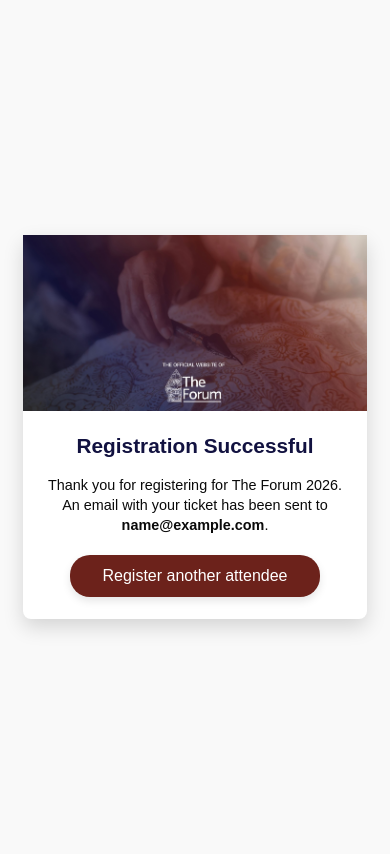
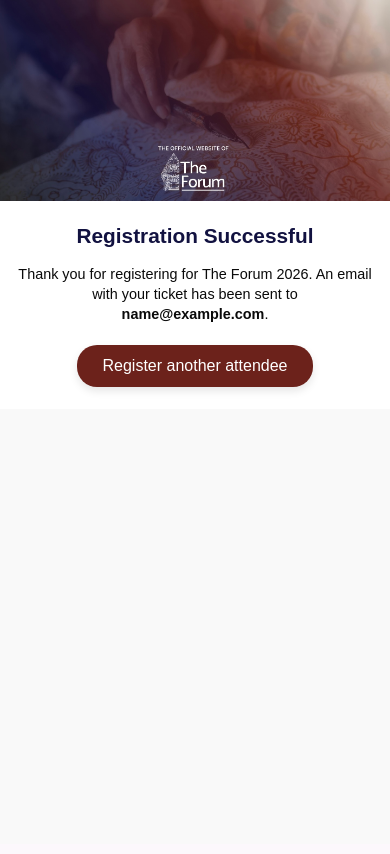
Before and after one commit to aureliatann/theforum, a Django app: template attendees/templates/success.html in a window 390 px wide. After the commit the page ends 390 px from the top, so only its background shows below. Run offline with Django 5.2, Linux system fonts and the light colour scheme; the template is opened without the code that fills it: most values are stand-ins (such as "Sample title", 1, 10 or a date in 2020); some libraries are stand-ins or nearby versions.

Commit message:
fixed zoom-in issue and success page

```diff
--- a/attendees/static/attendees/css/style.css
+++ b/attendees/static/attendees/css/style.css
@@ -1,3 +1,8 @@
+* {
+    max-width: 100%;
+    box-sizing: border-box;
+}
+
 /* ============================
    GENERAL PAGE STYLES
 ============================ */
@@ -399,16 +404,30 @@ hr {
     box-sizing: border-box;
 }
 
+
 .success-container {
-    display: block;
+    width: 100%;
     max-width: 650px;
-    width: 90%;
-    padding: 25px 30px;
+
+    --pad-x: 30px;
+    --pad-top: 25px;
+
+    padding: var(--pad-top) var(--pad-x);
     background-color: #fff;
+    text-align: center;
     box-shadow: 0 8px 20px rgba(0,0,0,0.15);
-    text-align: center;
     box-sizing: border-box;
+    position: relative;
 }
+
+/* make banner inside success page behave exactly like normal container */
+.success-container .banner {
+    width: calc(100% + (var(--pad-x) * 2));
+    margin-left: calc(var(--pad-x) * -1);
+    margin-right: calc(var(--pad-x) * -1);
+    margin-top: calc(var(--pad-top) * -1);
+}
+
 
 /* ====================================
    RESPONSIVE
@@ -541,19 +576,30 @@ hr {
     }
 }
 
+
+
 /* Small phones (<400px) */
 @media (max-width: 400px) {
+
+    html, body {
+        padding: 0;
+        margin: 0;
+        overflow-x: hidden; /* PREVENTS ZOOMING */
+    }
+
     body {
-        padding: 5px 0;
+        min-height: 100%;
     }
 
     .container {
-        width: 88%;
+        width: 100%;
+        max-width: 100%;
         --pad-x: 18px;
         --pad-top: 12px;
-        padding: var(--pad-top) var(--pad-x);  /* ⭐ FIX ADDED */
-        margin: 10px auto;
-        border-radius: 8px;
+        padding: var(--pad-top) var(--pad-x);
+        margin: 0;
+        border-radius: 0;
+        box-sizing: border-box;
     }
 
     h2 {
@@ -565,16 +611,23 @@ hr {
         font-size: 0.9rem;
     }
 
+    /* ⭐ SMALL PHONE SAFE BANNER */
     .banner {
         width: calc(100% + (var(--pad-x) * 2));
         margin-left: calc(var(--pad-x) * -1);
         margin-right: calc(var(--pad-x) * -1);
         margin-top: calc(var(--pad-top) * -1);
+        max-width: none;
     }
 
+    /* SUCCESS PAGE */
     .success-container {
-        width: 88%;
-        padding: 12px 18px;
+        width: 100%;
+        max-width: 100%;
+        padding: 12px var(--pad-x);
+        margin: 0;
+        border-radius: 0;
+        box-sizing: border-box;
     }
 
     .success-container h2 {
--- a/attendees/templates/register.html
+++ b/attendees/templates/register.html
@@ -5,7 +5,7 @@
 <html lang="en">
 <head>
     <meta charset="UTF-8">
-    <meta name="viewport" content="width=device-width, initial-scale=1, maximum-scale=1">
+    <meta name="viewport" content="width=device-width, initial-scale=1">
     <title>Register for The Forum</title>
     <link rel="stylesheet" href="{% static 'attendees/css/style.css' %}">
     <link rel="icon" href="{% static 'attendees/images/favicon.ico' %}">
--- a/attendees/templates/success.html
+++ b/attendees/templates/success.html
@@ -3,7 +3,7 @@
 <html lang="en">
 <head>
     <meta charset="UTF-8">
-    <meta name="viewport" content="width=device-width, initial-scale=1, maximum-scale=1">
+    <meta name="viewport" content="width=device-width, initial-scale=1">
     <title>Registration Successful</title>
     <link rel="stylesheet" href="{% static 'attendees/css/style.css' %}">
     <link rel="icon" href="{% static 'attendees/images/favicon.ico' %}">
```
Also changed, not shown: other parts of attendees/static/attendees/css/style.css (+24 -7 lines).
